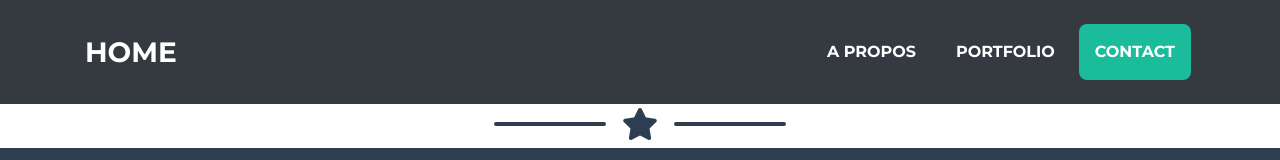
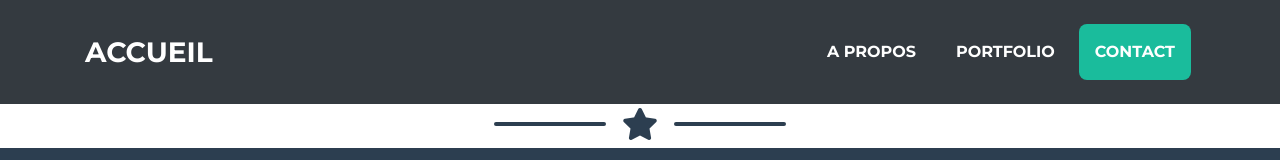
Before and after one commit to midouwell/portfolio, a website with bundled scripts: page index.html in a window 1280 px wide. Shown: the top 160 px of the page. Built offline with nearby package versions, Linux system fonts and the light colour scheme; files whose address does not match are found by name.

Commit message:
Add Accueil

```diff
--- a/index.html
+++ b/index.html
@@ -34,7 +34,7 @@
   <!-- Navigation -->
   <nav class="navbar navbar-expand-lg bg-dark text-uppercase fixed-top" id="mainNav">
     <div class="container">
-      <a class="navbar-brand js-scroll-trigger" href="#page-top">Home</a>
+      <a class="navbar-brand js-scroll-trigger" href="#page-top">Accueil</a>
       <button class="navbar-toggler navbar-toggler-right text-uppercase font-weight-bold bg-primary text-white rounded"
         type="button" data-toggle="collapse" data-target="#navbarResponsive" aria-controls="navbarResponsive"
         aria-expanded="false" aria-label="Toggle navigation">
```
